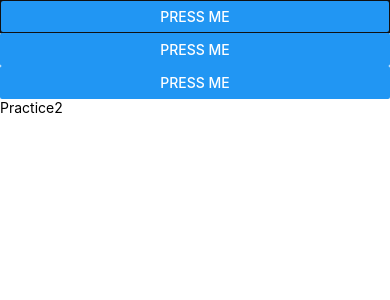
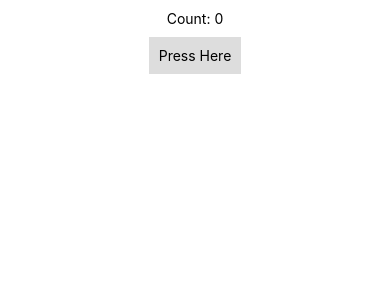
Before and after one commit to Ahmadjajja/Shopping-list-TODO-App, a React Native app: screen / in a window 390 px wide. Shown: the top 300 px of the page. Built offline with nearby package versions, Linux system fonts and the light colour scheme.

Commit message:
TouchAbleOpacity

```diff
--- a/src/reactNativePractice/Practice2.js
+++ b/src/reactNativePractice/Practice2.js
@@ -1,14 +1,16 @@
-import { View, Text, Button, Alert, Modal } from 'react-native'
-import React from 'react'
+import { StyleSheet, View, Text, Button, Alert, Modal, TouchableOpacity } from 'react-native'
+import React, { useState } from 'react'
 
 const Practice2 = () => {
 
   // const [modalVisible, setModalVisible] = useState(false);
-  Alert.alert('Hey Ahmad!')
+  // Alert.alert('Hey Ahmad!')
+  const [count, setCount] = useState(0);
+  const onPress = () => setCount(prevCount => prevCount + 1);
 
   return (
     <View>
-      <Modal
+      {/* <Modal
         animationType="fade"
         transparent={true}
         visible={true}
@@ -16,22 +18,51 @@
           Alert.alert("Modal has been closed.");
           // setModalVisible(!modalVisible);
         }}
-      >
-        <Button title="press me" />
-        <Button title="press me" />
+      > */}
+        {/* <Button title="press me" /> */}
+        {/* <Button title="press me" />
         <Button
           title="press me"
           onPress={() => {
             Alert.alert("Congratulations! you Pressed this me");
             // setModalVisible(!modalVisible);
           }}
-          />
-        <Text>
+        /> */}
+        {/* <Text>
           Practice2
-        </Text>
-      </Modal>
+        </Text> */}
+      {/* </Modal> */}
+      <View style={styles.countContainer}>
+        <Text>Count: {count}</Text>
+      </View>
+      <TouchableOpacity
+        style={styles.button}
+        onPress={onPress}
+      >
+        <Text>Press Here</Text>
+      </TouchableOpacity>
     </View>
+
+
+    // </View >
   )
 }
 
 export default Practice2
+
+const styles = StyleSheet.create({
+  container: {
+    flex: 1,
+    justifyContent: "center",
+    paddingHorizontal: 10
+  },
+  button: {
+    alignItems: "center",
+    backgroundColor: "#DDDDDD",
+    padding: 10
+  },
+  countContainer: {
+    alignItems: "center",
+    padding: 10
+  }
+});
```
